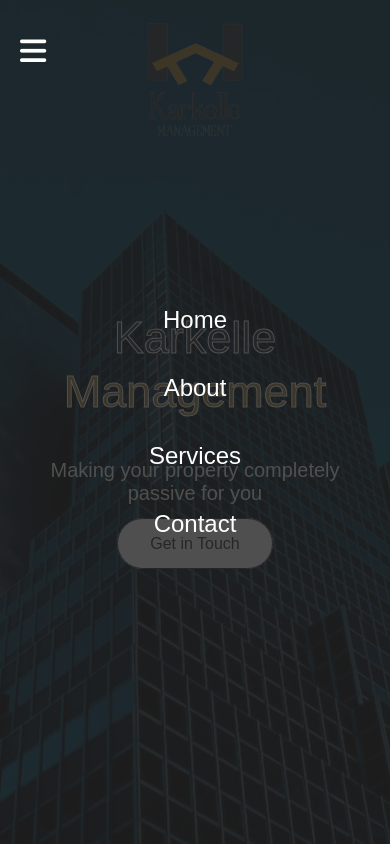
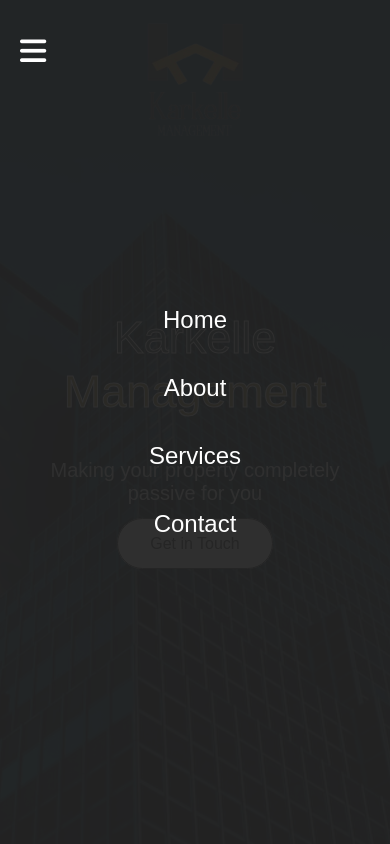
Before and after one commit to Aanish4pf/Property-Management-Company, a plain HTML site: page index.html in a window 390 px wide. Both pictures are taken after a click on the button 33 px from the left and 52 px from the top of the page. Shown: the top 844 px of the page. Drawn offline with Linux system fonts and the light colour scheme.

Commit message:
Update styles.css

```diff
--- a/styles.css
+++ b/styles.css
@@ -307,7 +307,7 @@
 
 .mobile-menu {
     display: none;
-    background-color: rgba(36, 36, 36, 0.8); /* Semi-transparent black background */
+    background-color: rgba(36, 36, 36, 0.95); /* Semi-transparent black background */
     position: absolute;
     top: 0;
     left: 0;
```
